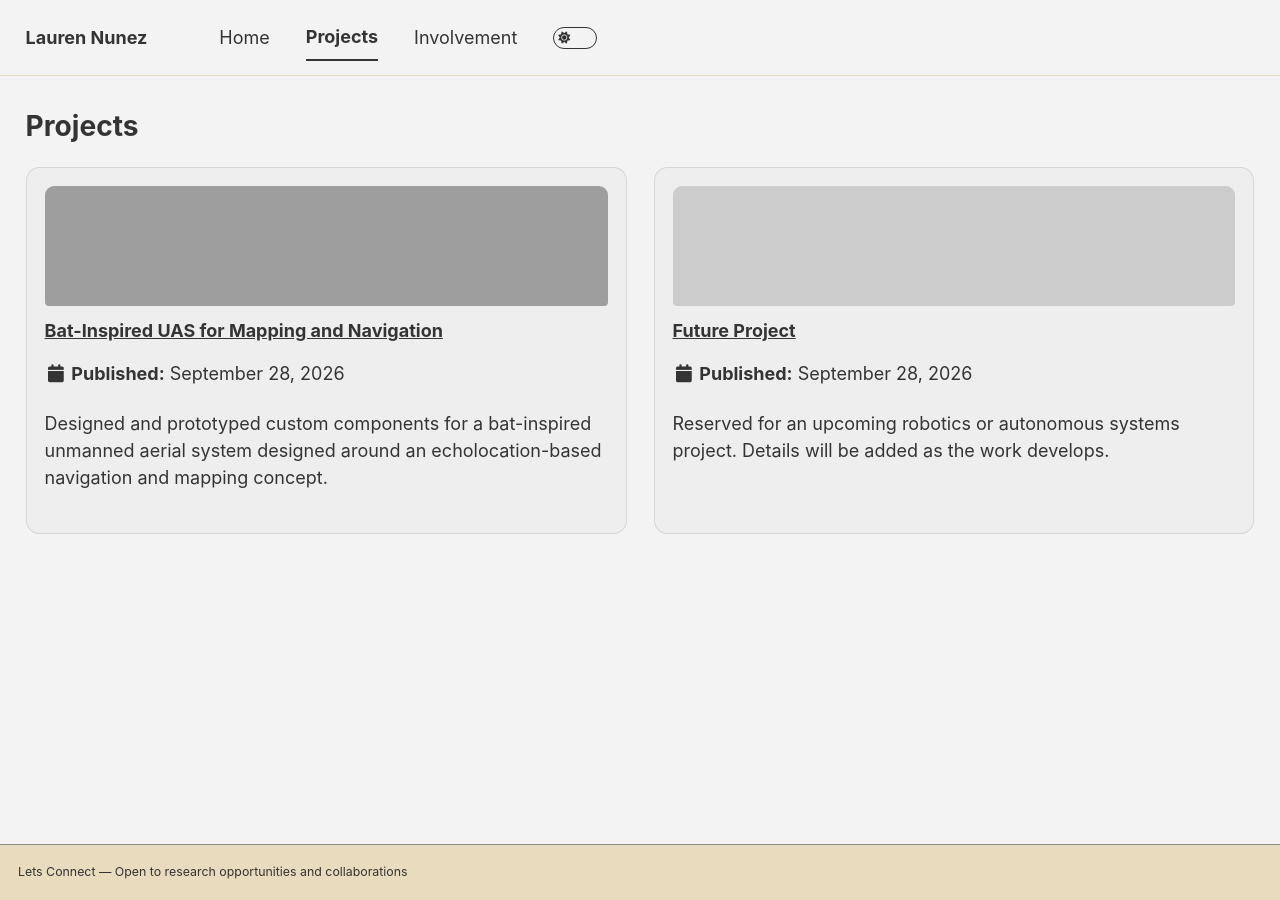
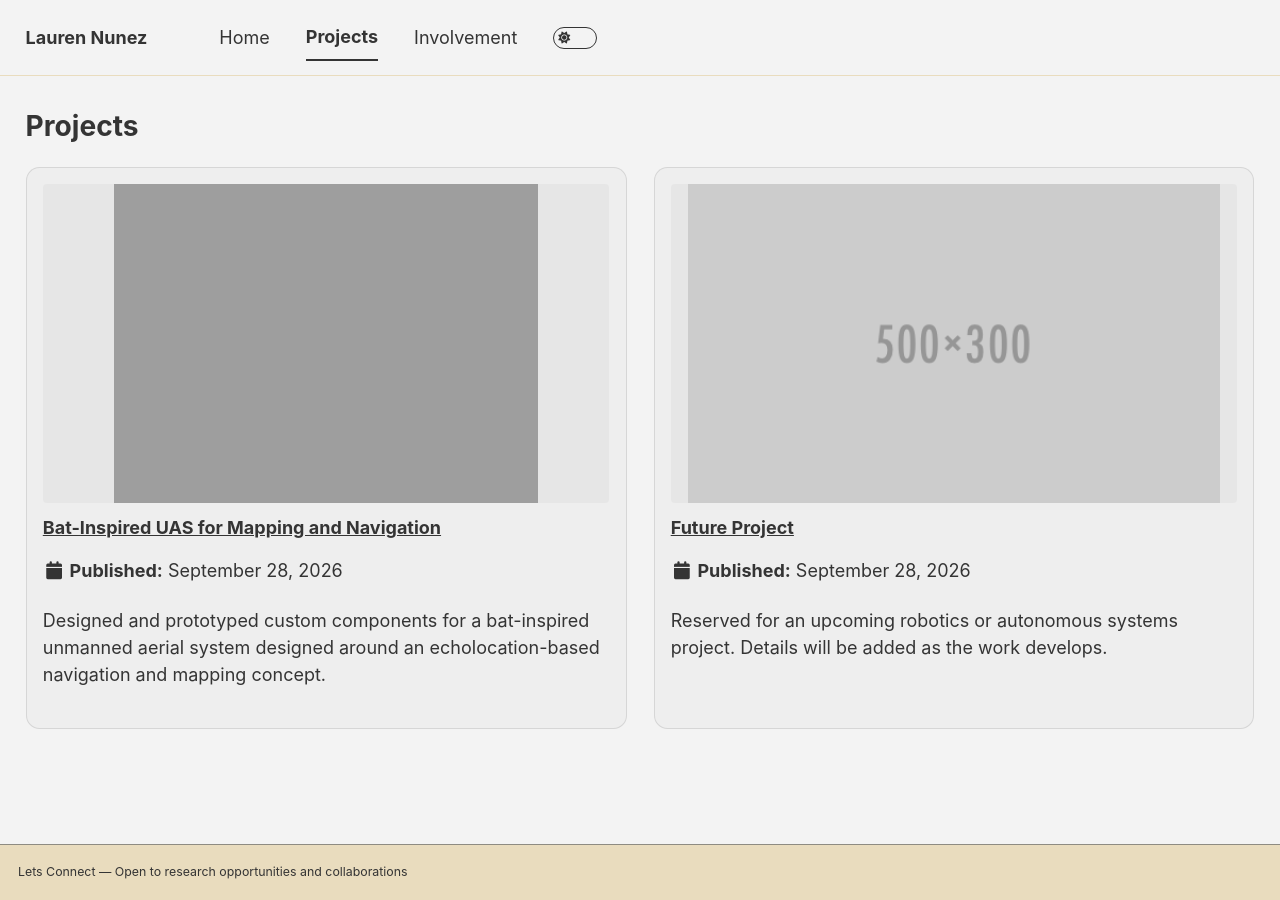
Before and after one commit to laurn156/laurn156.github.io, a Jekyll site: the page built from _pages/projects.md, in a window 1280 px wide. Built offline with Jekyll 4.4.1, drawn with Linux system fonts in a browser that asks for light colours; a style sheet for code colours, icons or effects is not loaded.

Commit message:
Balance project imagery and card spacing
Centers smaller project cards, shows each complete thumbnail, removes unused detail-page sidebar space, and constrains the Bat overview image.

```diff
--- a/assets/css/main.scss
+++ b/assets/css/main.scss
@@ -50,6 +50,24 @@
   .page {
     padding-right: 0;
   }
+}
+
+#main:not(:has(.sidebar)) > .page {
+  float: none;
+  width: 100%;
+  margin-right: 0;
+  margin-left: 0;
+  padding-right: 0;
+  padding-left: 0;
+}
+
+.project-overview-image {
+  display: block;
+  width: min(100%, 950px);
+  max-height: 560px;
+  margin: 1.5rem auto 2rem;
+  border-radius: 0.75rem;
+  object-fit: contain;
 }
 
 .project-gallery {
@@ -118,8 +136,8 @@
   grid-template-columns: repeat(2, minmax(0, 1fr));
   gap: 1.5rem;
   width: 100%;
-  max-width: 1500px;
-  margin-top: 1.5rem;
+  max-width: 1250px;
+  margin: 1.5rem auto 0;
 }
 
 .project-grid .grid__item {
@@ -130,7 +148,7 @@
 
 .project-grid .archive__item {
   height: 100%;
-  padding: 1rem;
+  padding: 0.9rem;
   border: 1px solid rgba(127, 127, 127, 0.22);
   border-radius: 0.75rem;
   background: rgba(127, 127, 127, 0.04);
@@ -142,12 +160,19 @@
   box-shadow: 0 0.75rem 1.5rem rgba(0, 0, 0, 0.14);
 }
 
+.project-grid .archive__item-teaser {
+  width: 100%;
+  max-height: none;
+  aspect-ratio: 16 / 9;
+  background: rgba(127, 127, 127, 0.08);
+}
+
 .project-grid .archive__item-teaser img {
   width: 100%;
-  aspect-ratio: 16 / 9;
+  height: 100%;
   margin: 0;
   border-radius: 0.5rem;
-  object-fit: cover;
+  object-fit: contain;
 }
 
 .project-grid .archive__item-title {
```
